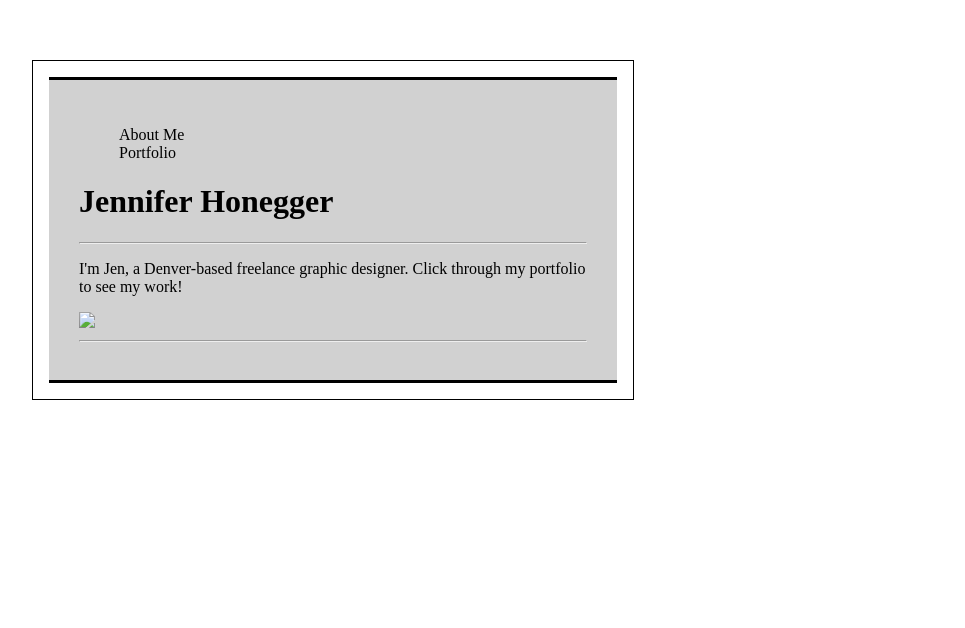
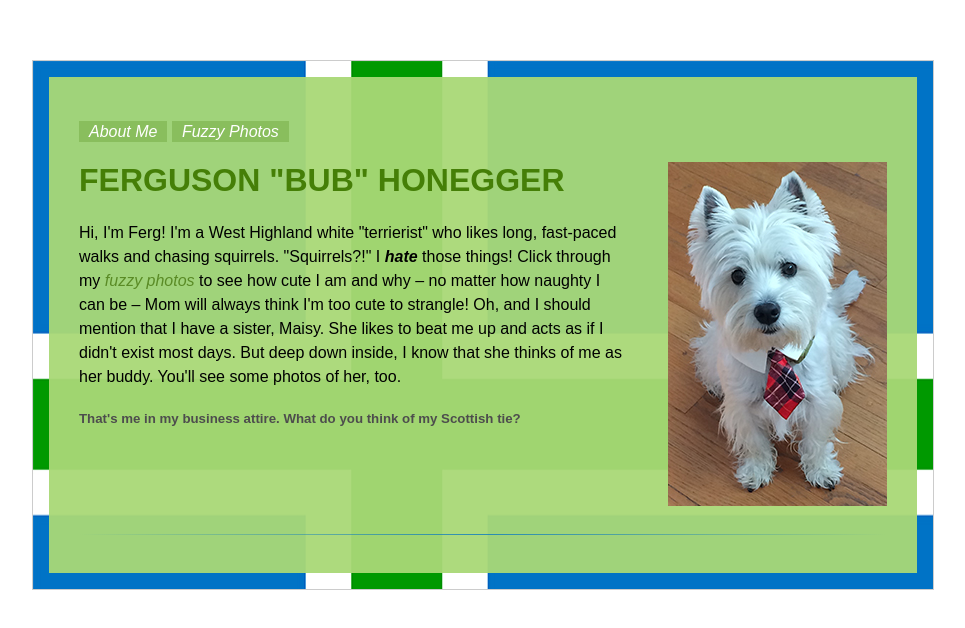
Before and after one commit to jhonegger/fewd, a plain HTML site: page 02_css_basics/index.html in a window 1280 px wide. Shown: the whole page, without its empty margins (28-993 px from the left). Drawn offline with Linux system fonts and the light colour scheme.

Commit message:
Homework for FEWD week 1
“portfolio”

```diff
--- a/02_css_basics/index.html
+++ b/02_css_basics/index.html
@@ -2,18 +2,26 @@
 <html>
 <head>
 <link rel="stylesheet" type="text/css" href="style.css">
+<title>Hi, I'm Ferg!</title>
 </head>
 <body>
 <div class="container">
 <div class="main">
-	<ul style="list-style-type:none;"><li>About Me</li>
-	<li>Portfolio</li></ul>
-	<h1>Jennifer Honegger</h1>
-	<hr>
-	<p>I'm Jen, a Denver-based freelance graphic designer. Click through my portfolio to see my work!</p>
-	<img src="/Users/jen/Sites/JHD_old/images">
-	<hr>
+	<ul style="list-style-type:none;">
+		<li><a href="index.html">About Me</a></li>
+		<li><a href="photos.html">Fuzzy Photos</a></li>
+	</ul>
+	<h1>Ferguson "Bub" Honegger<img src="images/ferguson_business.jpg" class="imgIndex" alt="Ferguson in business attire"></h1>
+<p>Hi, I'm Ferg! I'm a West Highland white "terrierist" who likes long, fast-paced walks and chasing squirrels. "Squirrels?!" I <span style="font-style: italic; font-weight: bold;">hate</span> those things! Click through my <a href="photos.html">fuzzy photos</a> to see how cute I am and why &ndash; no matter how naughty I can be &ndash; Mom will always think I'm too cute to strangle! Oh, and I should mention that I have a sister, Maisy. She likes to beat me up and acts as if I didn't exist most days. But deep down inside, I know that she thinks of me as her buddy. You'll see some photos of her, too.</p>
+<h5>That's me in my business attire. What do you think of my Scottish tie?</h5>
+<div class="clear"></div>
+<hr>
+
+<!--end main-->
 </div>
+
+<!--end container-->
 </div>
+
 </body>
 </html>
--- a/02_css_basics/style.css
+++ b/02_css_basics/style.css
@@ -2,16 +2,113 @@ body {
 	margin: auto 0;
 }
 
+* {
+	font-family: 'Helvetica Neue 45', Arial, sans-serif;
+}
+
+p {
+	line-height: 24px;
+}
+
 .container {
-	width: 600px;
+	width: 900px;
 	margin:60px;
-	border: 1px #000 solid;
+	border: 1px #ccc solid;
+	background-image: url("images/highlands_flag.jpg");
+
 }
 
 .main {
+	min-height: 400px;
 	padding: 30px;
 	margin: 16px;
-	background-color: #d1d1d1;
-	border-top: 3px #000 solid;
-	border-bottom: 3px #000 solid;
+	background-color: rgba(169, 216, 119, 0.95);
 }
+
+
+div.clear {
+	clear: both;
+}
+
+.imgIndex {
+	float: right;
+	padding: 0px 0px 20px 40px;
+}
+
+div.photos {
+	display: inline-block;
+	padding-bottom: 20px;
+	width: 219px;
+	padding-right: 40px;
+	vertical-align: top;
+}
+
+h1 {
+	text-transform: uppercase;
+	color: #457f07;
+}
+
+h2 {
+	text-transform: normal;
+	color: #457f07;
+}
+
+h3 {
+	text-transform: normal;
+	color: #457f07;
+}
+
+h4 {
+	text-transform: normal;
+	color: #457f07;
+}
+
+h5 {
+	color: #4d4d4d;
+}
+
+h6 {
+	color: #4d4d4d;
+	font-size: 14px;
+}
+
+
+ul {
+	padding: 0px;
+}
+
+a {
+	text-decoration: none;
+	color: #5a8b26;
+	font-style: italic;
+}
+
+a:hover {
+	color:#fff;
+}
+
+li {
+	display: inline;
+	background-color: rgba(69, 127, 7, 0.25);
+	padding: 2px 10px;
+}
+
+li a {
+	color: #fff;
+	text-decoration: none;
+}
+
+li a:hover {
+	color: #2d4019;
+}
+
+li a:active {
+	color:#000;
+}
+
+hr{
+	color:#0072c6;
+	border: 0;
+	height: 1px;
+	background-image:linear-gradient(to right, rgba(0,114,198,0), rgba(0,114,198,0.75), rgba(0,114,198,0));
+}
```
Also changed, not shown: 02_css_basics/photos.html (added, +56 -0 lines), 02_css_basics/images/Jen_headshot08_orange.jpg (deleted), 02_css_basics/images/babyFerg.jpg (added), 02_css_basics/images/bestSpot_house.jpg (added), 02_css_basics/images/favoriteSpot.jpg (added), 02_css_basics/images/fergLounging.jpg (added), 02_css_basics/images/ferg_bone.jpg (added), 02_css_basics/images/ferg_mailman.jpg (added), 02_css_basics/images/ferguson_business.jpg (added), 02_css_basics/images/highlands_flag.jpg (added), 02_css_basics/images/maisyCloseup.jpg (added), 02_css_basics/images/maisy_desk.jpg (added), 02_css_basics/images/maisy_tiltEar.jpg (added), 02_css_basics/images/ruffDay.jpg (added), 3 more files.
